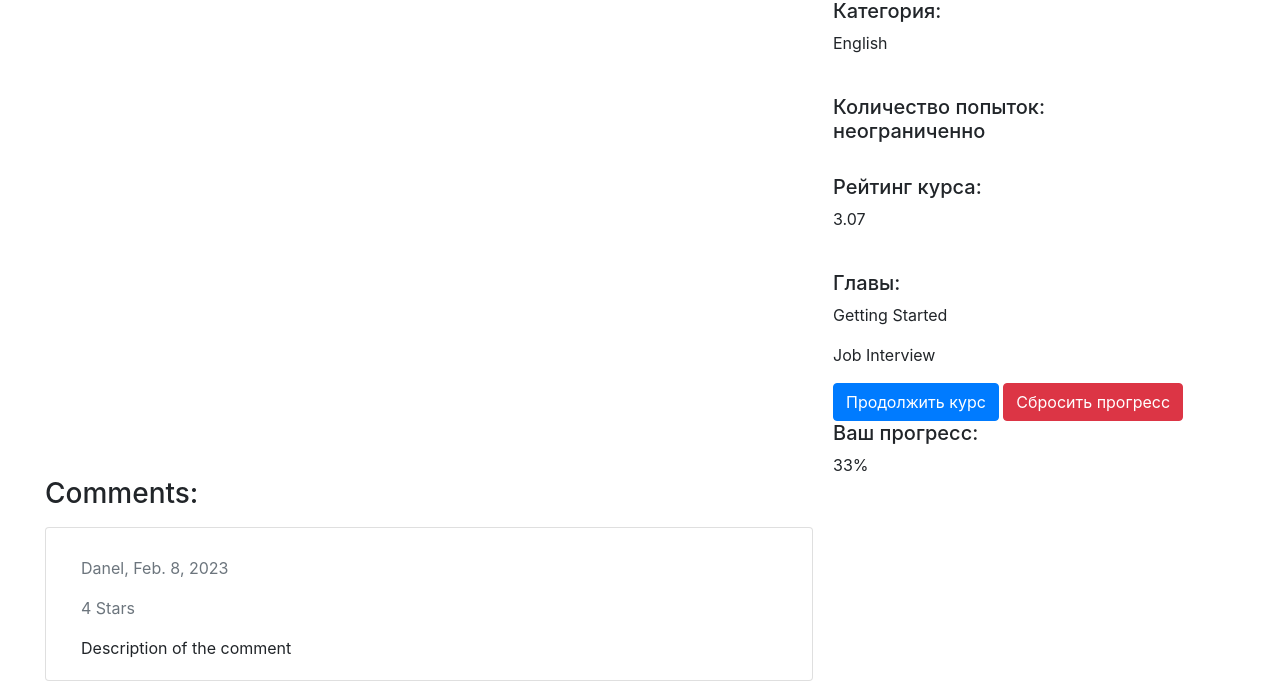
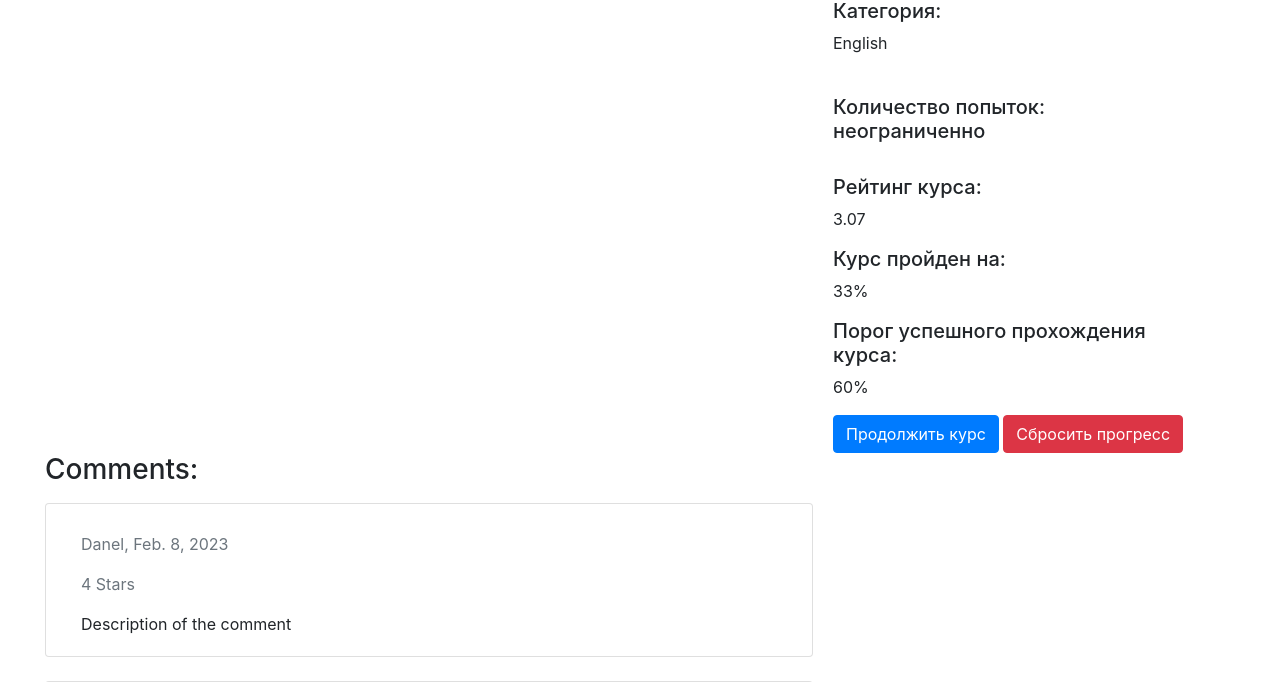
Before and after one commit to sharudin-daniel/education, a Django app: page /core/course-detail/1/ in a window 1280 px wide. Shown: the part 478-1160 px from the top of the page. Run offline with Django 4.2, Linux system fonts and the light colour scheme; a user stored in the database is signed in; data comes from the database, SQL or seed files in the repository; both versions use the stored data as it was after the commit; some libraries are stand-ins or nearby versions.

Commit message:
При завершении курса, высчитывается процент правильно выполненных заданий - выносится результат (пройден курс или нет)

```diff
--- a/core/models.py
+++ b/core/models.py
@@ -34,6 +34,11 @@ class Course(models.Model):
             MinValueValidator(1)
         ])
     numberOfUsers = models.IntegerField()
+    pass_threshhold = models.IntegerField(default=0,
+        validators=[
+            MaxValueValidator(100),
+            MinValueValidator(0)
+        ])
     single_attempt_course = models.BooleanField()
     def __str__(self):
         return f"{self.title}"
@@ -108,6 +113,11 @@ class CourseResult(models.Model):
             MaxValueValidator(100),
             MinValueValidator(0)
         ])
+    pass_threshhold = models.IntegerField(default=0,
+        validators=[
+            MaxValueValidator(100),
+            MinValueValidator(0)
+        ])
 
     def __str__(self):
         return f"CourseUserProgress - course:{self.course} - user:{self.user}"
--- a/core/views.py
+++ b/core/views.py
@@ -53,8 +53,20 @@ def course_detail(request, pk):
                 counter += 1
                 if TaskResult.objects.filter(user=request.user).filter(task=task):
                     score += 1
-            course_result.score = round(score / counter * 100)
-            course_result.save()
+        course_result.score = round(score / counter * 100)
+
+        if course_result.score == 100:
+            questions = 0
+            questions_correct = 0
+            for chapter in course.chapter_set.all():
+                for task in chapter.task_set.all():
+                    task_result = TaskResult.objects.filter(user=request.user).filter(task=task)[0]
+                    for question_result in QuestionResult.objects.filter(user=request.user).filter(task_result=task_result):
+                        questions += 1
+                        if question_result.given_answer == question_result.correct_answer:
+                            questions_correct += 1
+            course_result.pass_threshhold = round(questions_correct / questions * 100)
+        course_result.save()
 
     context = {
         'course': course,
--- a/templates/course_detail.html
+++ b/templates/course_detail.html
@@ -22,12 +22,18 @@
         <br>
         <h5>Рейтинг курса:</h5>
         <p>{{ course.rating }}</p>
-        <br>
-        <h5>Главы:</h5>
-            {% for chapter in course.chapter_set.all %}
-                <p class="card-text">{{ chapter.title }}</p>
-            {% endfor %}
-            {% if course_result%}
+            {% if course_result %}
+                <h5>Курс пройден на:</h5>
+                <p class="card-text">{{ course_result.score }}%</p>
+                <h5>Порог успешного прохождения курса:</h5>
+                <p class="card-text">{{ course.pass_threshhold }}%</p>
+                {% if course_result.score == 100 %}
+                    {% if course_result.pass_threshhold >= course_result.course.pass_threshhold %}
+                        <h3 style="color: green">Курс успешно завершен, ваш результат - {{ course_result.pass_threshhold }}%</h3>
+                    {% else %}
+                        <h3 style="color: red">Курс завален, ваш результат - {{ course_result.pass_threshhold }}%</h3>
+                    {% endif %}
+                {% endif %}
                 <div>
                     <a href="{% url 'course_enrollment' course.pk %}"
                            class="btn btn-primary">
@@ -40,8 +46,6 @@
                         </a>
                     {% endif %}
                 </div>
-                <h5>Ваш прогресс:</h5>
-                <p class="card-text">{{ course_result.score }}%</p>
             {% else %}
                 <a href="{% url 'course_enrollment' course.pk %}"
                        class="btn btn-primary">
```
Also changed, not shown: db.sqlite3.
